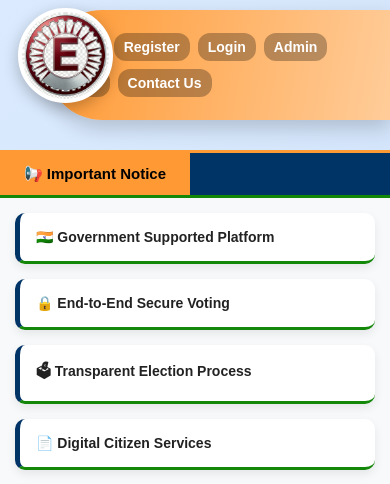
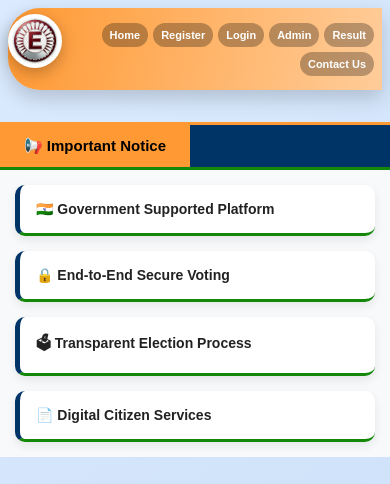
Before and after one commit to nirbhayshuklaaa/E-Matdaan-Web-App, a Flask app: page / in a window 390 px wide. Shown: the top 484 px of the page. Run offline with Flask 3, Linux system fonts and the light colour scheme; data that the repository does not hold is empty.

Commit message:
minor updates

```diff
--- a/static/index.css
+++ b/static/index.css
@@ -722,47 +722,107 @@ color:#2e7d32;
 
 /* RESPONSIVE */
 
-@media(max-width:768px){
+@media (max-width: 992px){
 
-.state-election-section{
-padding:50px 15px;
+.top-header{
+    height:auto;
+    padding:10px 0;
 }
 
-.state-election-section h1{
-font-size:28px;
+.banner-nav{
+    width:96%;
+    height:95px;
+    margin:auto;
+    border-radius:50px 0 0 50px;
+    padding:0 18px 0 95px;
+    display:flex;
+    align-items:center;
+    justify-content:flex-end;
 }
 
-.subtitle{
-font-size:15px;
+.logo-link{
+    width:76px;
+    height:76px;
+    top:9px;
+    left:14px;
 }
 
-.election-card{
-padding:22px;
+.menu{
+    display:flex;
+    flex-wrap:wrap;
+    justify-content:flex-end;
+    gap:8px;
 }
 
-.election-card h2{
-font-size:23px;
-}
-
-.election-card p{
-font-size:16px;
-}
-
-#stateSelect{
-width:95%;
+.menu a{
+    font-size:14px;
+    padding:8px 12px;
 }
 
 }
 
-/* ANIMATION */
 
-@keyframes fadeIn{
-from{
-opacity:0;
-transform:translateY(25px);
+/* Mobile */
+@media (max-width: 768px){
+
+.top-header{
+    padding:8px 8px 12px;
 }
-to{
-opacity:1;
-transform:translateY(0);
+
+.banner-nav{
+    width:100%;
+    height:auto;
+    min-height:88px;
+    border-radius:40px 0 0 40px;
+    padding:10px 10px 10px 82px;
+    justify-content:flex-end;
 }
+
+.logo-link{
+    width:62px;
+    height:62px;
+    left:10px;
+    top:13px;
 }
+
+.menu{
+    display:flex;
+    flex-wrap:wrap;
+    justify-content:flex-end;
+    gap:6px;
+}
+
+.menu a{
+    font-size:12px;
+    padding:7px 10px;
+}
+
+}
+
+
+/* Small Mobile */
+@media (max-width: 480px){
+
+.banner-nav{
+    min-height:82px;
+    padding:8px 8px 8px 72px;
+    border-radius:32px 0 0 32px;
+}
+
+.logo-link{
+    width:54px;
+    height:54px;
+    left:8px;
+    top:14px;
+}
+
+.menu{
+    gap:5px;
+}
+
+.menu a{
+    font-size:11px;
+    padding:6px 8px;
+}
+
+}
--- a/templates/index.html
+++ b/templates/index.html
@@ -26,7 +26,7 @@
         <div class="menu">
             <a href="/home">Home</a>
             <a href="/register_page">Register</a>
-            <a href="/login">Login</a>
+            <a href="/login_page">Login</a>
             <a href="/admin_login">Admin</a>
             <a href="/result">Result</a>
             <a href="#" onclick="openContact()">Contact Us</a>
```
